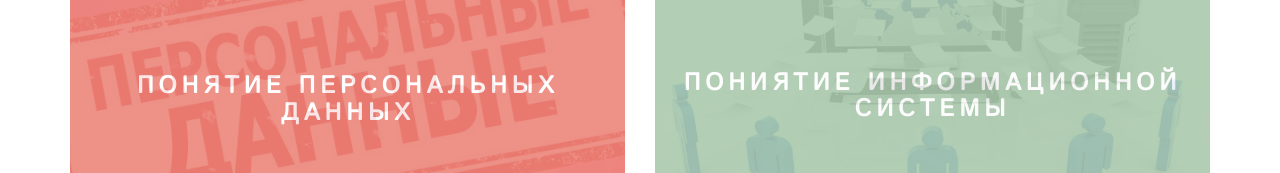
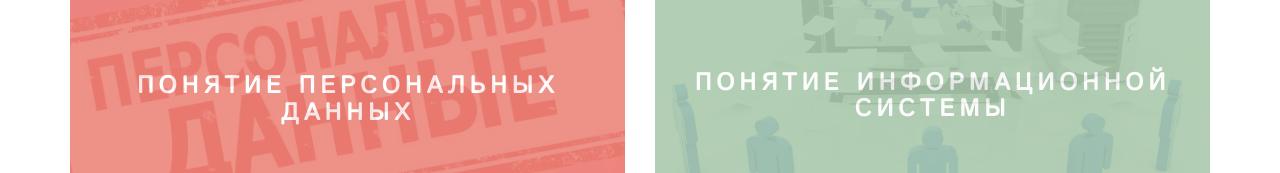
Before and after one commit to sibgatulin-danila/mir-2, a plain HTML site: page index.html in a window 1280 px wide. Shown: the part 402-575 px from the top of the page. Drawn offline with Linux system fonts and the light colour scheme.

Commit message:
Update index.html

```diff
--- a/index.html
+++ b/index.html
@@ -117,7 +117,7 @@
                             <div class="img-hover shoes-glass">
                                 <div class="c-table">
                                     <div class="ct-cell">
-                                        <h3 class="img-title">Пониятие информационной системы</h3>
+                                        <h3 class="img-title">Понятие информационной системы</h3>
                                     </div>
                                 </div>
                             </div>
```
